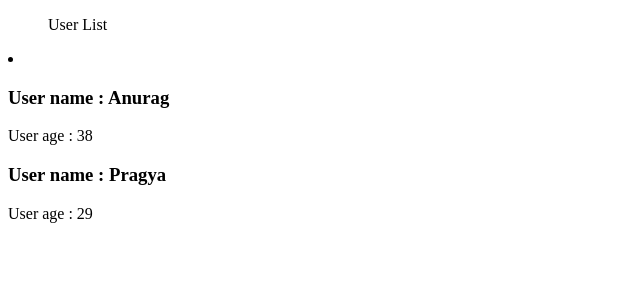
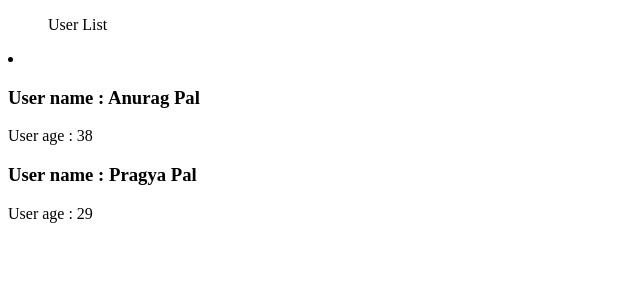
Before and after one commit to anuragpaal/react-practice, a React (Vite) app: page / in a window 1280 px wide. Shown: the top 300 px of the page, without its empty margins (0-640 px from the left). Built offline with nearby package versions, Linux system fonts and the light colour scheme.

Commit message:
Person name changed

```diff
--- a/src/App.jsx
+++ b/src/App.jsx
@@ -12,8 +12,8 @@ function App() {
     <div>
       <ul>User List</ul>
       <li>
-        <User name="Anurag" age={38} />
-        <User name="Pragya" age={29} />
+        <User name="Anurag Pal" age={38} />
+        <User name="Pragya Pal" age={29} />
       </li>
     </div>
   );
```
